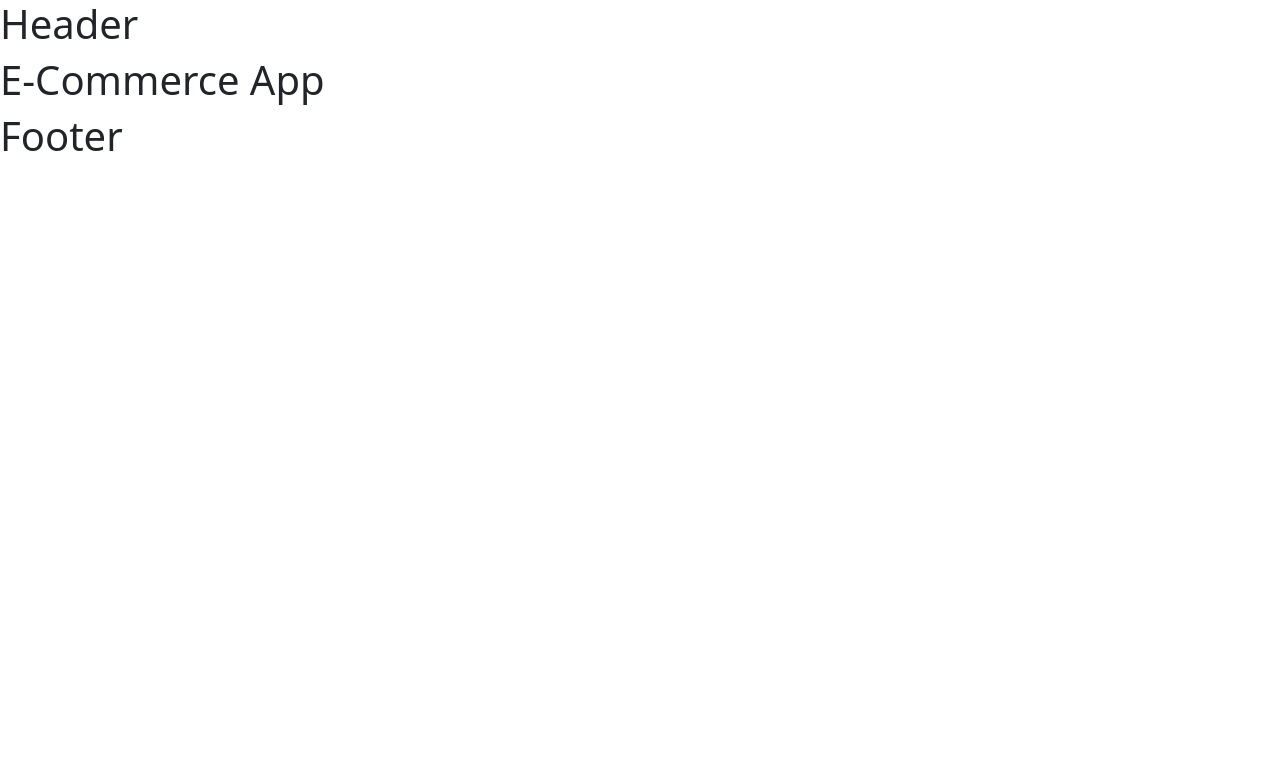
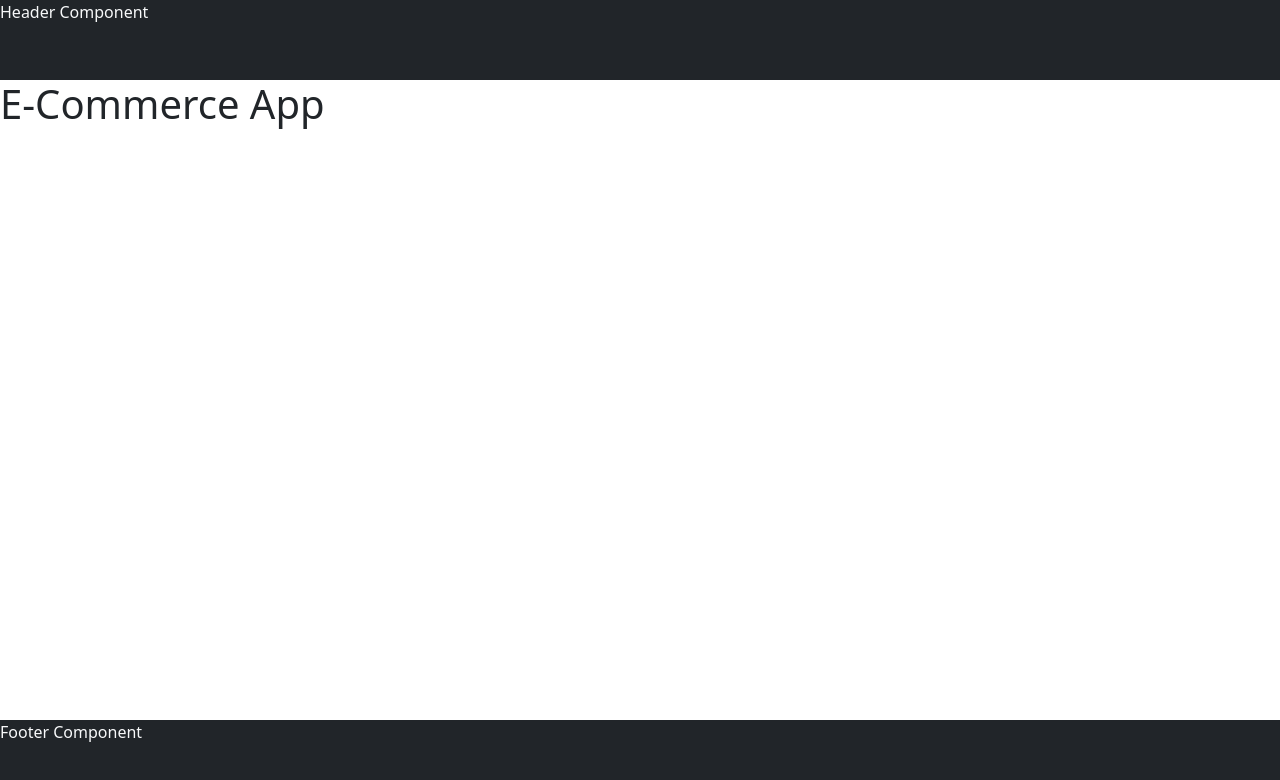
Before and after one commit to imyubraz/mern_ecommerce_frontend, a React (Create React App) app: page / in a window 1280 px wide. Shown: the top 780 px of the page. Built offline with nearby package versions, Linux system fonts and the light colour scheme; the HTML template or start-up script is replaced by a standard one.

Commit message:
Basic layout with basic styling done.

```diff
--- a/src/components/layout/Footer.js
+++ b/src/components/layout/Footer.js
@@ -3,7 +3,9 @@ import React from 'react'
 const Footer = () => {
     return (
         <>
-            <h1>Footer</h1>
+            <footer style={{ minHeight: "10vh" }} className='bg-dark text-light'>
+                Footer Component
+            </footer>
         </>
     )
 }
--- a/src/components/layout/Header.js
+++ b/src/components/layout/Header.js
@@ -3,7 +3,9 @@ import React from 'react'
 const Header = () => {
     return (
         <>
-            <h1>Header</h1>
+            <header style={{ minHeight: "10vh" }} className='bg-dark text-light'>
+                Header Component
+            </header>
         </>
     )
 }
--- a/src/components/layout/Layout.js
+++ b/src/components/layout/Layout.js
@@ -7,7 +7,7 @@ const Layout = (props) => {
         <>
             <Header />
             {/* <h1>Layout</h1> */}
-            <main>
+            <main style={{ minHeight: "80vh" }}>
                 {props.children}
             </main>
             <Footer />
```
